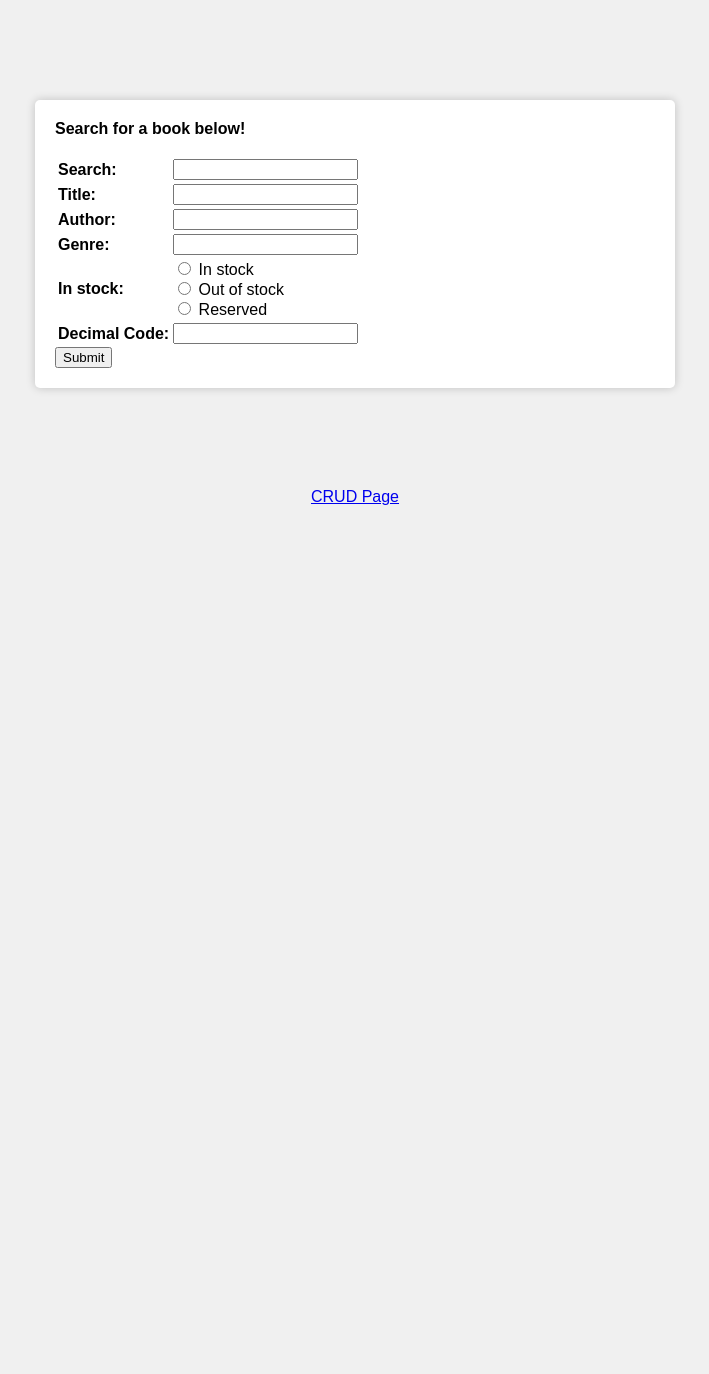
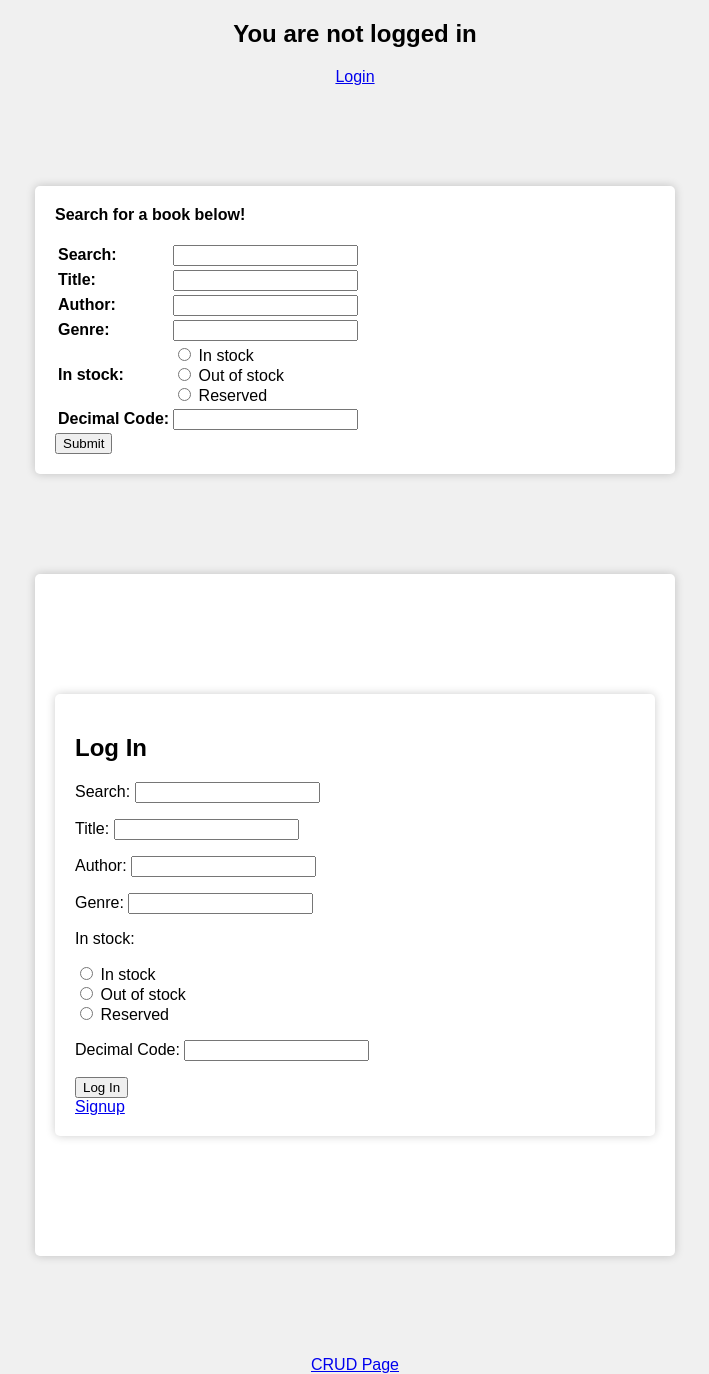
Before and after one commit to jfassett1/library-project, a Django app: page / in a window 1280 px wide. Shown: the whole page, without its empty margins (285-994 px from the left). Before the commit the page ends 505 px from the top, so only its background shows below. Run offline with Django 4.2, Linux system fonts and the light colour scheme; some libraries are stand-ins or nearby versions.

Commit message:
added features to homepage

```diff
--- a/library_project/accounts/urls.py
+++ b/library_project/accounts/urls.py
@@ -1,9 +1,11 @@
 from django.urls import path
 
 from .views import SignUpView
+from .views import logout_user
 
 
 urlpatterns = [
     path("signup/", SignUpView.as_view(), name="signup"),
+    path("exit/",logout_user,name='logout')
     # path("login/",LoginView.as_view(),template_name='registration/login.html')
 ]
--- a/library_project/accounts/views.py
+++ b/library_project/accounts/views.py
@@ -2,9 +2,11 @@ from django.shortcuts import render
 from django.contrib.auth.forms import UserCreationForm
 from django.urls import reverse_lazy
 from django.views import generic
+from django.shortcuts import redirect
 
 from django.contrib.auth.forms import UserCreationForm
 from django.contrib.auth.models import User
+from django.contrib.auth import logout
 
 
 
@@ -12,7 +14,9 @@ def login(request):
     return render(request,"registration/login.html")
 
 
-
+def logout_user(request):
+    logout(request)
+    return redirect('home')
 class libraryForm(UserCreationForm):
     class Meta(UserCreationForm.Meta):
         model = User
--- a/library_project/library_project/forms.py
+++ b/library_project/library_project/forms.py
@@ -1,4 +1,7 @@
 from django import forms
+from django.contrib.auth.forms import UserCreationForm
+from django.contrib.auth.models import User
+
 
 class SearchForm(forms.Form):
     OPTIONS = ((0,"In stock"), (1,"Out of stock",), (2,"Reserved"))
@@ -34,6 +37,7 @@ class rmForm(forms.Form):
     decimal = forms.CharField(label="Decimal Code",max_length=12,required=False)
     bookid = forms.CharField(label="BookID",max_length=12,required=False)
 
+
     # title = forms.CharField(label="Title", max_length=100, required=True)
     # author = forms.CharField(label="Author", max_length=60, required=True)
     # genre = forms.CharField(label="Genre", max_length=50, required=True)
--- a/library_project/library_project/templates/home.html
+++ b/library_project/library_project/templates/home.html
@@ -3,8 +3,19 @@
 {% block title %}eLib - Home{% endblock %}
 
 {% block body %}
+
+
+{%if login%}
+<h2>Welcome {{Name}}!</h2>
+<a href = 'accounts/exit/'>Logout</a>
+{%else%}
+<h2>You are not logged in</h2>
+<a href = 'accounts/login/'>Login</a>
+{%endif%}
+
 {% include 'search/searchbar.html' %}
-<div>
+<div class = "container">
+{%include 'registration/login.html'%}
+</div>
 <a href = "update/">CRUD Page</a>
-</div>
 {% endblock %}
--- /dev/null
+++ b/library_project/library_project/templates/registration/logout.html
@@ -0,0 +1,3 @@
+{% extends 'base.html' %}
+
+logging out
--- a/library_project/library_project/views.py
+++ b/library_project/library_project/views.py
@@ -11,6 +11,7 @@ from utils.general import keys_values_to_dict
 
 from .forms import SearchForm, addForm, rmForm
 from .initialization.db_connect import get_cursor
+from django.contrib.auth.models import User
 
 logger = logging.getLogger('django')
 # BOOK_STATUS = { "":2,"In stock":0,
@@ -81,7 +82,14 @@ def construct_query(
 
 def homepage(request):
     form = SearchForm()
-    return render(request, "home.html", {"form":form})
+    login = False
+
+    firstname = ""
+    if request.user.is_authenticated:
+        user = User.objects.get(username=request.user.username)
+        login = True
+        firstname = user.first_name
+    return render(request, "home.html", {"form":form,"Name":firstname,"login":login})
 
 def search(request):
     if request.method == "GET":
```
